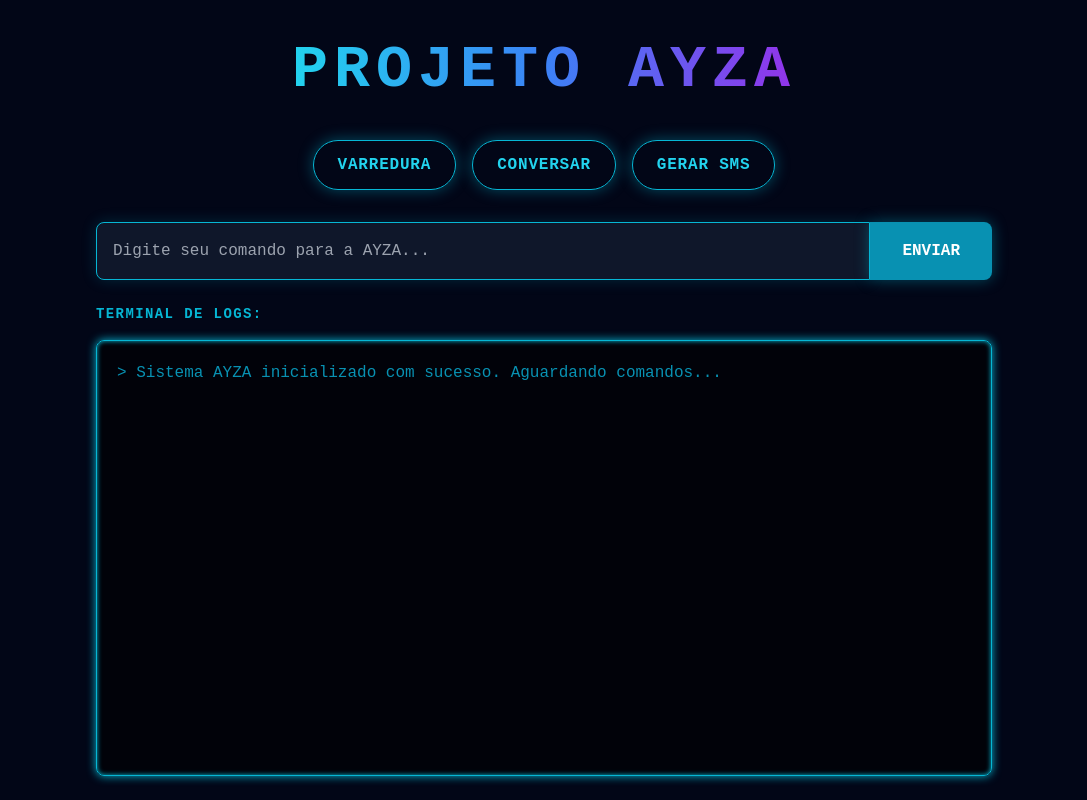
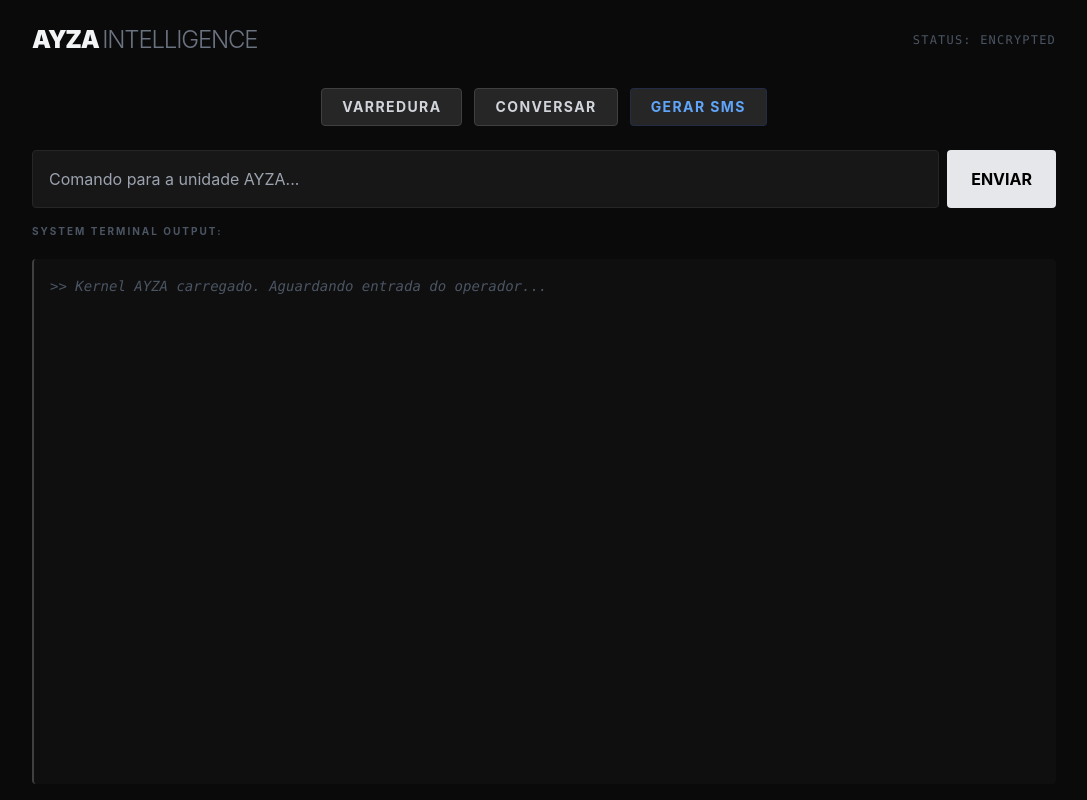
Before and after one commit to anonymousckrb-eng/genesis-eip-v4, a Flask app: page / in a window 1280 px wide. Shown: the whole page, without its empty margins (96-1183 px from the left). Run offline with Flask 3, Linux system fonts and the light colour scheme; some libraries are stand-ins or nearby versions.

Commit message:
Update: Modo Noturno e Gerador de SMS Virtual

```diff
--- a/app.py
+++ b/app.py
@@ -1,5 +1,6 @@
 import os
 import requests
+import random
 from flask import Flask, render_template, request, jsonify
 
 app = Flask(__name__)
@@ -14,13 +15,9 @@ def index():
 @app.route('/chat', methods=['POST'])
 def chat():
     data = request.get_json()
-    user_message = data.get('message', '').strip()
-
-    if not user_message:
-        return jsonify({"error": "Mensagem vazia recebida pelo servidor."}), 400
-
-    if not GROQ_API_KEY:
-        return jsonify({"error": "GROQ_API_KEY nao configurada no servidor."}), 500
+    msg = data.get('message', '').strip()
+    if not msg:
+        return jsonify({"error": "Prompt vazio"}), 400
 
     headers = {
         "Authorization": f"Bearer {GROQ_API_KEY}",
@@ -30,43 +27,39 @@ def chat():
     payload = {
         "model": "llama-3.3-70b-versatile",
         "messages": [
-            {"role": "system", "content": "Você é a AYZA Intelligence, uma assistente virtual avançada, objetiva e inteligente."},
-            {"role": "user", "content": user_message}
+            {"role": "system", "content": "Você é a AYZA, operando em modo stealth. Seja direta, técnica e eficiente."},
+            {"role": "user", "content": msg}
         ],
-        "temperature": 0.7
+        "temperature": 0.5
     }
 
     try:
         response = requests.post(GROQ_API_URL, headers=headers, json=payload)
+        if not response.ok:
+            return jsonify({"error": "Erro Groq", "details": response.json()}), response.status_code
 
-        if not response.ok:
-            return jsonify({
-                "error": f"Groq API retornou status {response.status_code}",
-                "details": response.json()
-            }), response.status_code
+        res_data = response.json()
+        return jsonify({"reply": res_data['choices'][0]['message']['content']})
+    except Exception as e:
+        return jsonify({"error": str(e)}), 500
 
-        response_data = response.json()
-        reply = response_data['choices'][0]['message']['content']
-        return jsonify({"reply": reply})
+@app.route('/gerar_numero')
+def gerar_numero():
+    prefixos = ["+55119", "+1202", "+4477", "+336", "+4915"]
+    num = random.choice(prefixos) + "".join([str(random.randint(0,9)) for _ in range(8)])
+    return jsonify({"numero": num, "status": "ativo"})
 
-    except Exception as e:
-        return jsonify({"error": "Erro interno no servidor.", "details": str(e)}), 500
-
-@app.route('/gerar_numero', methods=['GET', 'POST'])
-def gerar_numero():
-    return jsonify({
-        "status": "sucesso",
-        "acao": "gerar_numero",
-        "mensagem": "Rota de Scraper preservada."
-    })
-
-@app.route('/checar_sms', methods=['GET', 'POST'])
+@app.route('/checar_sms')
 def checar_sms():
-    return jsonify({
-        "status": "sucesso",
-        "acao": "checar_sms",
-        "mensagem": "Rota de Scraper preservada."
-    })
+    num = request.args.get('num')
+    exemplos = [
+        {"from": "Google", "text": "Seu código de verificação é 492031"},
+        {"from": "WhatsApp", "text": "Não compartilhe este código: 122-334"},
+        {"from": "Telegram", "text": "Código de login: 99821"}
+    ]
+    if random.random() > 0.6:
+        return jsonify({"mensagens": [random.choice(exemplos)]})
+    return jsonify({"mensagens": []})
 
 if __name__ == '__main__':
     app.run(debug=True, host='0.0.0.0', port=5000)
--- a/templates/index.html
+++ b/templates/index.html
@@ -3,121 +3,131 @@
 <head>
     <meta charset="UTF-8">
     <meta name="viewport" content="width=device-width, initial-scale=1.0">
-    <title>PROJETO AYZA</title>
+    <title>AYZA - STEALTH MODE</title>
     <script src="https://cdn.tailwindcss.com"></script>
     <style>
         body {
-            background-color: #020617;
-            font-family: 'Courier New', Courier, monospace;
+            background-color: #0a0a0a;
+            font-family: 'Inter', sans-serif;
+            color: #d1d5db;
         }
-        .neon-border {
-            border: 1px solid #06b6d4;
-            box-shadow: 0 0 10px #06b6d4, inset 0 0 5px #06b6d4;
+        .panel-border {
+            border: 1px solid #262626;
+            background: #171717;
         }
-        .neon-button {
-            box-shadow: 0 0 15px rgba(6, 182, 212, 0.4);
-            transition: all 0.3s ease;
+        .log-container {
+            background: #0f0f0f;
+            border-left: 2px solid #404040;
         }
-        .neon-button:hover {
-            box-shadow: 0 0 25px rgba(6, 182, 212, 0.8);
-            background-color: #06b6d4;
-            color: #020617;
+        .btn-stealth {
+            background: #262626;
+            border: 1px solid #404040;
+            transition: all 0.2s;
         }
-        ::-webkit-scrollbar { width: 8px; }
-        ::-webkit-scrollbar-track { background: #020617; }
-        ::-webkit-scrollbar-thumb { background: #06b6d4; border-radius: 4px; }
+        .btn-stealth:hover {
+            background: #404040;
+            border-color: #525252;
+        }
+        ::-webkit-scrollbar { width: 5px; }
+        ::-webkit-scrollbar-track { background: #0a0a0a; }
+        ::-webkit-scrollbar-thumb { background: #404040; border-radius: 10px; }
     </style>
 </head>
-<body class="text-white h-screen flex flex-col items-center p-6">
+<body class="h-screen flex flex-col items-center p-4">
 
-    <h1 class="text-5xl md:text-6xl font-bold bg-gradient-to-r from-cyan-400 via-blue-500 to-purple-600 bg-clip-text text-transparent mb-10 tracking-widest text-center mt-4">
-        PROJETO AYZA
-    </h1>
+    <header class="w-full max-w-5xl flex justify-between items-center mb-8 mt-2">
+        <h1 class="text-2xl font-black tracking-tighter text-gray-100">AYZA <span class="text-gray-500 font-light">INTELLIGENCE</span></h1>
+        <div class="text-xs font-mono text-gray-600 uppercase tracking-widest">Status: Encrypted</div>
+    </header>
 
-    <div class="flex flex-wrap justify-center gap-4 mb-8 w-full max-w-4xl">
-        <button onclick="registrarLog('Iniciando Varredura...', 'info')" class="neon-button px-6 py-3 rounded-full border border-cyan-500 text-cyan-400 font-bold uppercase tracking-wider">
-            VARREDURA
-        </button>
-        <button onclick="registrarLog('Modo de Conversação Ativado.', 'info')" class="neon-button px-6 py-3 rounded-full border border-cyan-500 text-cyan-400 font-bold uppercase tracking-wider">
-            CONVERSAR
-        </button>
-        <button onclick="gerarSms()" class="neon-button px-6 py-3 rounded-full border border-cyan-500 text-cyan-400 font-bold uppercase tracking-wider">
-            GERAR SMS
-        </button>
+    <div class="flex flex-wrap justify-center gap-3 mb-6 w-full max-w-5xl">
+        <button onclick="registrarLog('Iniciando protocolos de varredura...')" class="btn-stealth px-5 py-2 rounded text-sm font-bold uppercase tracking-widest">Varredura</button>
+        <button onclick="registrarLog('Canal de voz seguro ativado.')" class="btn-stealth px-5 py-2 rounded text-sm font-bold uppercase tracking-widest">Conversar</button>
+        <button onclick="gerarNumeroVirtual()" class="btn-stealth px-5 py-2 rounded text-sm font-bold uppercase tracking-widest text-blue-400 border-blue-900/30">Gerar SMS</button>
     </div>
 
-    <div class="w-full max-w-4xl flex-1 flex flex-col gap-4 min-h-0">
-
-        <div class="flex w-full">
-            <input type="text" id="chatInput" placeholder="Digite seu comando para a AYZA..."
-                   class="flex-1 bg-[#0f172a] border border-cyan-500 rounded-l-lg p-4 text-cyan-50 focus:outline-none focus:ring-2 focus:ring-cyan-400 shadow-[0_0_15px_rgba(6,182,212,0.2)]"
+    <main class="w-full max-w-5xl flex-1 flex flex-col gap-4 min-h-0">
+        <div class="flex w-full gap-2">
+            <input type="text" id="chatInput" placeholder="Comando para a unidade AYZA..."
+                   class="flex-1 bg-[#171717] border border-[#262626] rounded p-4 text-gray-200 focus:outline-none focus:border-gray-500"
                    onkeypress="if(event.key === 'Enter') enviarChat()">
-            <button onclick="enviarChat()" class="bg-cyan-600 text-white px-8 rounded-r-lg font-bold hover:bg-cyan-500 transition shadow-[0_0_15px_rgba(6,182,212,0.4)]">
+            <button onclick="enviarChat()" class="bg-gray-200 text-black px-6 rounded font-bold hover:bg-white transition">
                 ENVIAR
             </button>
         </div>
 
-        <div class="w-full text-left font-bold text-sm text-cyan-500 tracking-widest mt-2 uppercase">TERMINAL DE LOGS:</div>
-        <div id="logs" class="flex-1 neon-border rounded-lg p-5 overflow-y-auto bg-black/60 text-sm md:text-base break-words">
-            <div class="text-cyan-600 mb-2">> Sistema AYZA inicializado com sucesso. Aguardando comandos...</div>
+        <div id="smsStatus" class="hidden panel-border p-3 rounded text-xs font-mono text-blue-400">
+            Aguardando SMS para: <span id="currentNumber" class="text-white font-bold"></span>
+            <button onclick="checarSMS()" class="ml-4 underline text-gray-400 hover:text-white">Atualizar Mensagens</button>
         </div>
-    </div>
+
+        <div class="text-[10px] text-gray-600 font-bold uppercase tracking-[0.2em] mb-1">System Terminal Output:</div>
+        <div id="logs" class="flex-1 log-container rounded p-4 overflow-y-auto font-mono text-sm leading-relaxed">
+            <div class="text-gray-600 italic">>> Kernel AYZA carregado. Aguardando entrada do operador...</div>
+        </div>
+    </main>
 
     <script>
         const logsDiv = document.getElementById('logs');
         const chatInput = document.getElementById('chatInput');
+        let numeroAtivo = "";
 
-        function registrarLog(mensagem, tipo = 'info') {
-            let cor = 'text-cyan-400';
-            if (tipo === 'erro') cor = 'text-red-500';
-            if (tipo === 'user') cor = 'text-green-400';
-
-            logsDiv.innerHTML += `<div class="mb-3 ${cor}">> ${mensagem}</div>`;
+        function registrarLog(msg, tag = 'SYS') {
+            const time = new Date().toLocaleTimeString();
+            const color = tag === 'YOU' ? 'text-gray-100' : (tag === 'ERR' ? 'text-red-500' : 'text-gray-500');
+            logsDiv.innerHTML += `<div class="mb-2"><span class="text-gray-700">[${time}]</span> <span class="${color}">${tag}: ${msg}</span></div>`;
             logsDiv.scrollTop = logsDiv.scrollHeight;
         }
 
         async function enviarChat() {
-            const mensagem = chatInput.value.trim();
-            if (!mensagem) {
-                registrarLog("Aviso: Não é possível enviar uma mensagem vazia.", "erro");
-                return;
-            }
-
-            registrarLog(`Você: ${mensagem}`, 'user');
+            const text = chatInput.value.trim();
+            if(!text) return;
+            registrarLog(text, 'YOU');
             chatInput.value = '';
-            chatInput.disabled = true;
 
             try {
-                registrarLog("AYZA está processando...", "info");
-                const response = await fetch('/chat', {
+                const res = await fetch('/chat', {
                     method: 'POST',
-                    headers: { 'Content-Type': 'application/json' },
-                    body: JSON.stringify({ message: mensagem })
+                    headers: {'Content-Type': 'application/json'},
+                    body: JSON.stringify({message: text})
                 });
-
-                const data = await response.json();
-
-                if (response.ok) {
-                    registrarLog(`AYZA: ${data.reply}`);
-                } else {
-                    registrarLog(`ERRO 400 (Groq): ${JSON.stringify(data.details || data.error)}`, 'erro');
-                }
-            } catch (erro) {
-                registrarLog(`Falha de Conexão: ${erro.message}`, 'erro');
-            } finally {
-                chatInput.disabled = false;
-                chatInput.focus();
+                const data = await res.json();
+                if(res.ok) registrarLog(data.reply, 'AYZA');
+                else registrarLog(JSON.stringify(data.details || data.error), 'ERR');
+            } catch(e) {
+                registrarLog(e.message, 'ERR');
             }
         }
 
-        async function gerarSms() {
-            registrarLog('Solicitando geração de número para SMS...', 'info');
+        async function gerarNumeroVirtual() {
+            registrarLog('Acessando gateway de números virtuais...', 'SMS');
             try {
-                const response = await fetch('/gerar_numero');
-                const data = await response.json();
-                registrarLog(`Resposta SMS: ${JSON.stringify(data)}`);
-            } catch (erro) {
-                registrarLog(`Erro ao contatar Scraper de SMS: ${erro.message}`, 'erro');
+                const res = await fetch('/gerar_numero');
+                const data = await res.json();
+                if(data.numero) {
+                    numeroAtivo = data.numero;
+                    document.getElementById('smsStatus').classList.remove('hidden');
+                    document.getElementById('currentNumber').innerText = data.numero;
+                    registrarLog(`Número gerado: ${data.numero}. Aguardando SMS...`, 'SMS');
+                }
+            } catch(e) {
+                registrarLog('Falha ao gerar número.', 'ERR');
+            }
+        }
+
+        async function checarSMS() {
+            if(!numeroAtivo) return;
+            registrarLog('Buscando novas mensagens no painel...', 'SMS');
+            try {
+                const res = await fetch('/checar_sms?num=' + numeroAtivo);
+                const data = await res.json();
+                if(data.mensagens && data.mensagens.length > 0) {
+                    data.mensagens.forEach(m => registrarLog(`DE: ${m.from} | MSG: ${m.text}`, 'RECEBIDO'));
+                } else {
+                    registrarLog('Nenhum SMS novo detectado.', 'SMS');
+                }
+            } catch(e) {
+                registrarLog('Erro ao checar caixa de entrada.', 'ERR');
             }
         }
     </script>
```
